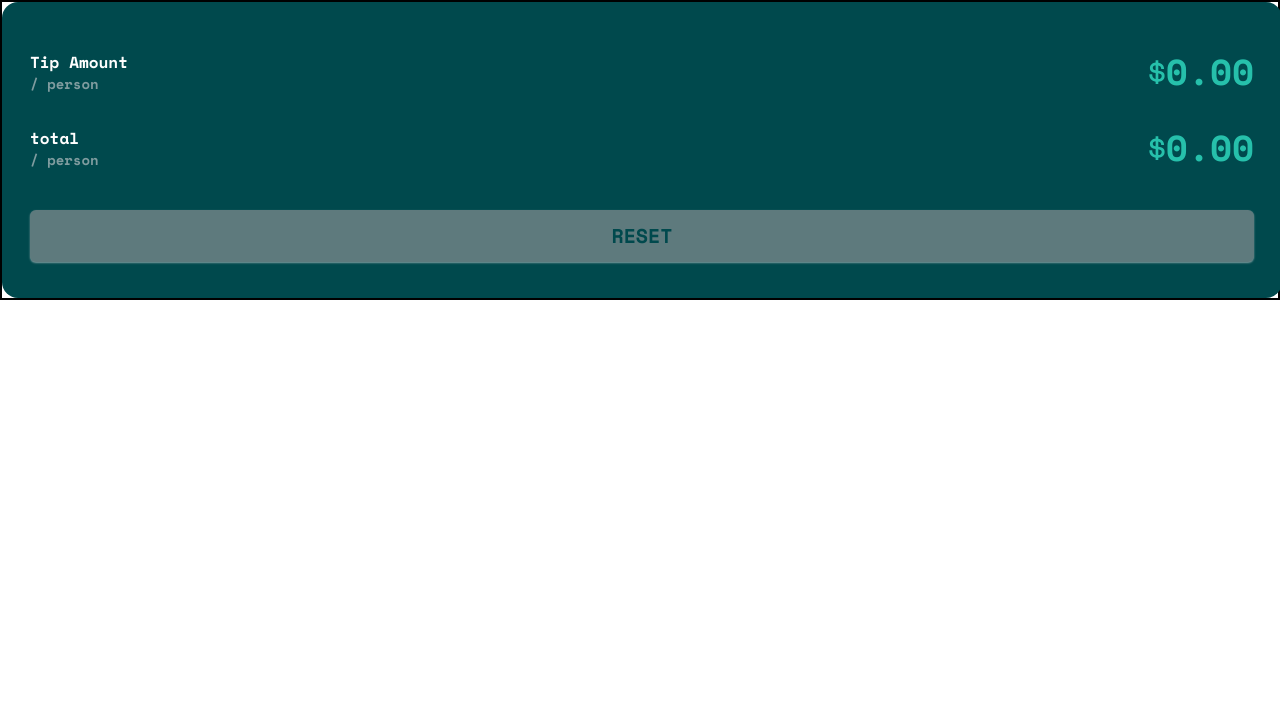
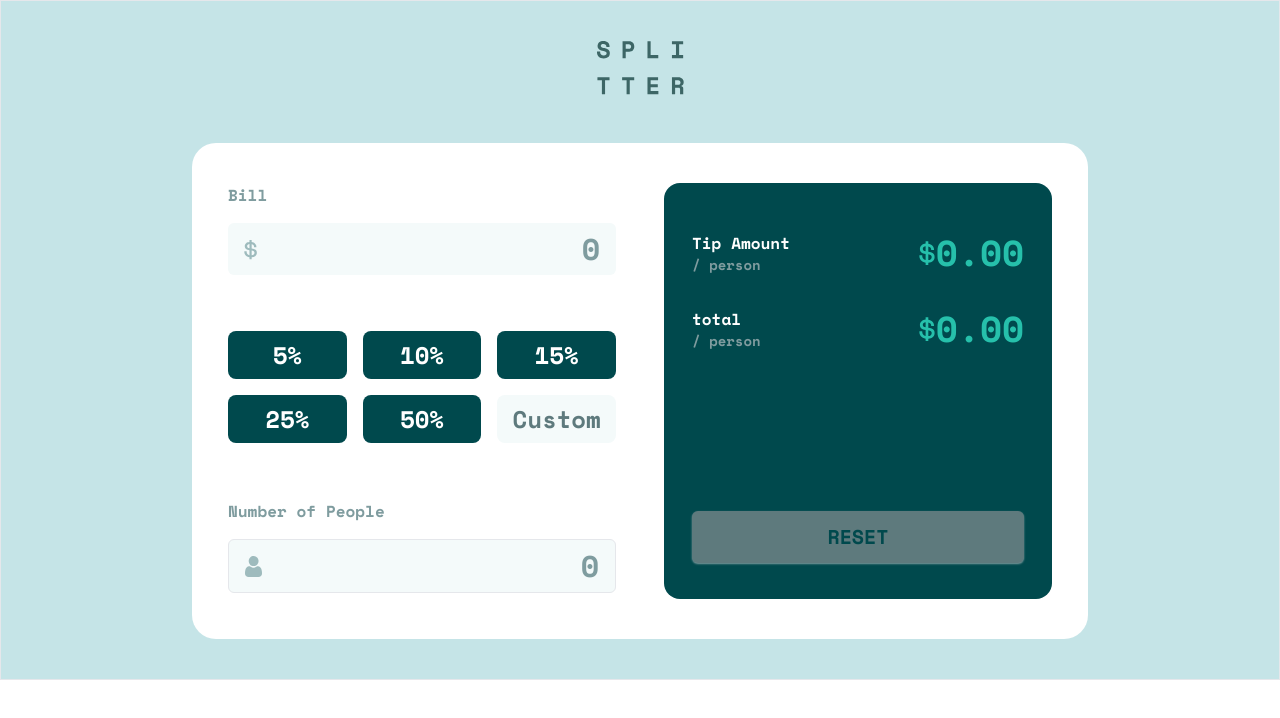
Before and after one commit to Ridwan-Lawal/fm-tipCalculator, a website: page index.html in a window 1280 px wide. Drawn offline with nearby package versions, Linux system fonts and the light colour scheme.

Commit message:
finished the whole design

```diff
--- a/index.html
+++ b/index.html
@@ -16,13 +16,67 @@
     <!-- style -->
     <link href="./dist/output.css" rel="stylesheet" />
   </head>
-  <body>
+  <body class="">
     <!-- container -->
-    <div class="container font-mono font-bold">
-      <div class="width border-2 border-black">
-        <!--============== second block======================================== -->
+    <div
+      class="container bg-lightGrayishCyan font-mono font-bold border max-w-full px-8 py-10"
+    >
+      <!-- logo -->
+      <div class="flex flex-row justify-center">
+        <img src="./images/logo.svg" alt="" />
+      </div>
+
+      <div
+        class="width bg-white mt-12 grid grid-cols-1 md:grid-cols-2 gap-y-14 md:gap-x-12 md:px-9 px-8 py-10 max-w-md mx-auto md:max-w-4xl rounded-3xl"
+      >
+        <!-- ====================first block =====================================================-->
+        <div class="space-y-12 md:space-y-14">
+          <!-- =======================bill section=========== -->
+          <section class="space-y-4">
+            <p class="text-grayishCyan">Bill</p>
+            <form
+              action=""
+              class="flex w-full py-2 px-4 justify-between items-center text-left bg-veryLIghtGrayishCyan rounded-md"
+            >
+              <img src="./images/icon-dollar.svg" alt="" class="h-[21px]" />
+              <input
+                type="text"
+                class="bill text-3xl w-[40%] text-veryDarkCyan placeholder:text-right placeholder:text-grayishCyan bg-inherit font-mono focus:outline-none text-right"
+                placeholder="0"
+              />
+            </form>
+          </section>
+
+          <!-- ============================select tip ============ -->
+          <section class="grid grid-cols-2 md:grid-cols-3 gap-4">
+            <button class="btn btn-5">5%</button>
+            <button class="btn btn-10">10%</button>
+            <button class="btn btn-15">15%</button>
+            <button class="btn btn-25">25%</button>
+            <button class="btn btn-50">50%</button>
+            <input type="text" placeholder="Custom" class="custom-field pl-0" />
+          </section>
+
+          <!-- ==================number of people ============= -->
+          <section class="space-y-4">
+            <p class="text-grayishCyan">Number of People</p>
+            <form
+              action=""
+              class="flex border py-2 px-4 justify-between items-center text-left bg-veryLIghtGrayishCyan rounded-md"
+            >
+              <img src="./images/icon-person.svg" alt="" class="h-[21px]" />
+              <input
+                type="text"
+                class="number-ofPeople text-3xl w-[40%] text-veryDarkCyan placeholder:text-right placeholder:text-grayishCyan bg-inherit font-mono focus:outline-none text-right"
+                placeholder="0"
+              />
+            </form>
+          </section>
+        </div>
+
+        <!--============== second block========================================================= -->
         <div
-          class="bg-veryDarkCyan pt-10 pb-8 rounded-2xl px-7 w-screen md:pt-12 md:pb-9"
+          class="bg-veryDarkCyan pt-10 pb-8 rounded-2xl px-7 md:pt-12 md:pb-9"
         >
           <!-- ===========tip amount per person========== -->
           <div class="flex flex-row justify-between items-center">
@@ -58,7 +112,7 @@
 
           <!--========== reset btn====== -->
           <button
-            class="bg-darkGrayishCyan text-veryDarkCyan w-full mt-10 py-3 text-xl shadow-sm shadow-grayishCyan rounded-md hover:bg-lightGrayishCyan hover:text-veryDarkCyan transtion duration-200"
+            class="bg-darkGrayishCyan text-veryDarkCyan w-full mt-10 md:mt-40 py-3 text-xl shadow-sm shadow-grayishCyan rounded-md hover:bg-lightGrayishCyan hover:text-veryDarkCyan transtion duration-200"
           >
             RESET
           </button>
--- a/src/input.css
+++ b/src/input.css
@@ -3,9 +3,9 @@
 @tailwind utilities;
 
 .btn {
-  @apply px-12 py-2 text-2xl rounded-lg bg-veryDarkCyan text-white hover:bg-lightGrayishCyan hover:text-veryDarkCyan transition-colors duration-200;
+  @apply py-2 text-2xl rounded-lg bg-veryDarkCyan text-white hover:bg-lightGrayishCyan hover:text-veryDarkCyan transition-colors duration-200;
 }
 
 .custom-field {
-  @apply px-10 py-2 text-2xl rounded-lg placeholder:text-darkGrayishCyan bg-veryLIghtGrayishCyan placeholder:text-center text-right text-veryDarkCyan focus:outline-0 focus:border-2 focus:border-lightGrayishCyan transition-all;
+  @apply px-3 py-2 text-2xl rounded-lg placeholder:text-darkGrayishCyan bg-veryLIghtGrayishCyan placeholder:text-center text-right text-veryDarkCyan focus:outline-0 focus:border-2 focus:border-lightGrayishCyan transition-all;
 }
```
Also changed, not shown: dist/output.css.
